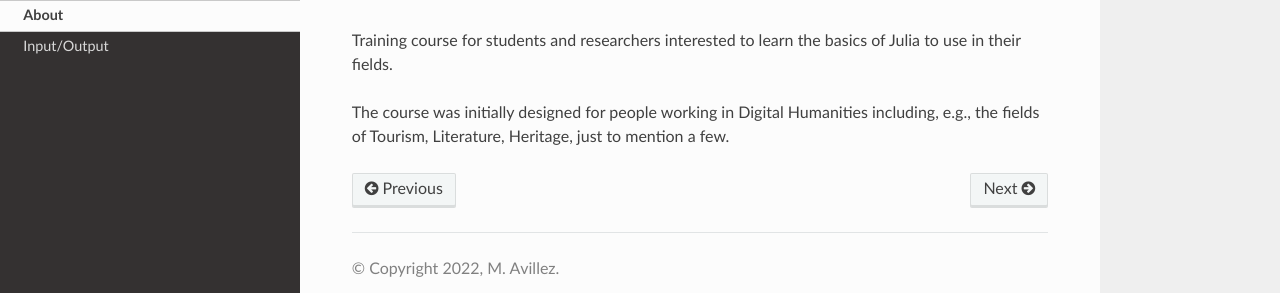
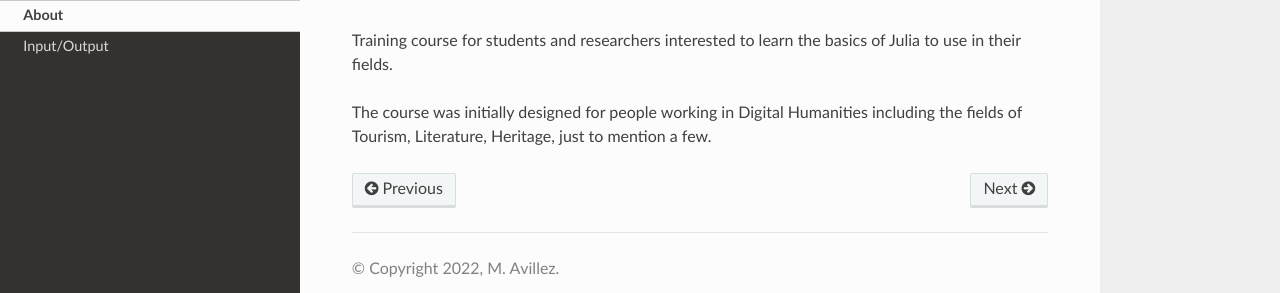
Before and after one commit to mavillez/julia_course, a Sphinx documentation site: the page built from docs/source/about.rst, in a window 1280 px wide. Shown: the part 131-424 px from the top of the page. Built offline with Sphinx 7.4.7 and the Read the Docs theme 2.0.0, drawn with Linux system fonts in a browser that asks for light colours.

```diff
--- a/docs/source/about.rst
+++ b/docs/source/about.rst
@@ -3,4 +3,4 @@ About
 
 Training course for students and researchers interested to learn the basics of Julia to use in their fields.
 
-The course was initially designed for people working in Digital Humanities including, e.g., the fields of Tourism, Literature, Heritage, just to mention a few.
+The course was initially designed for people working in Digital Humanities including the fields of Tourism, Literature, Heritage, just to mention a few.
```
